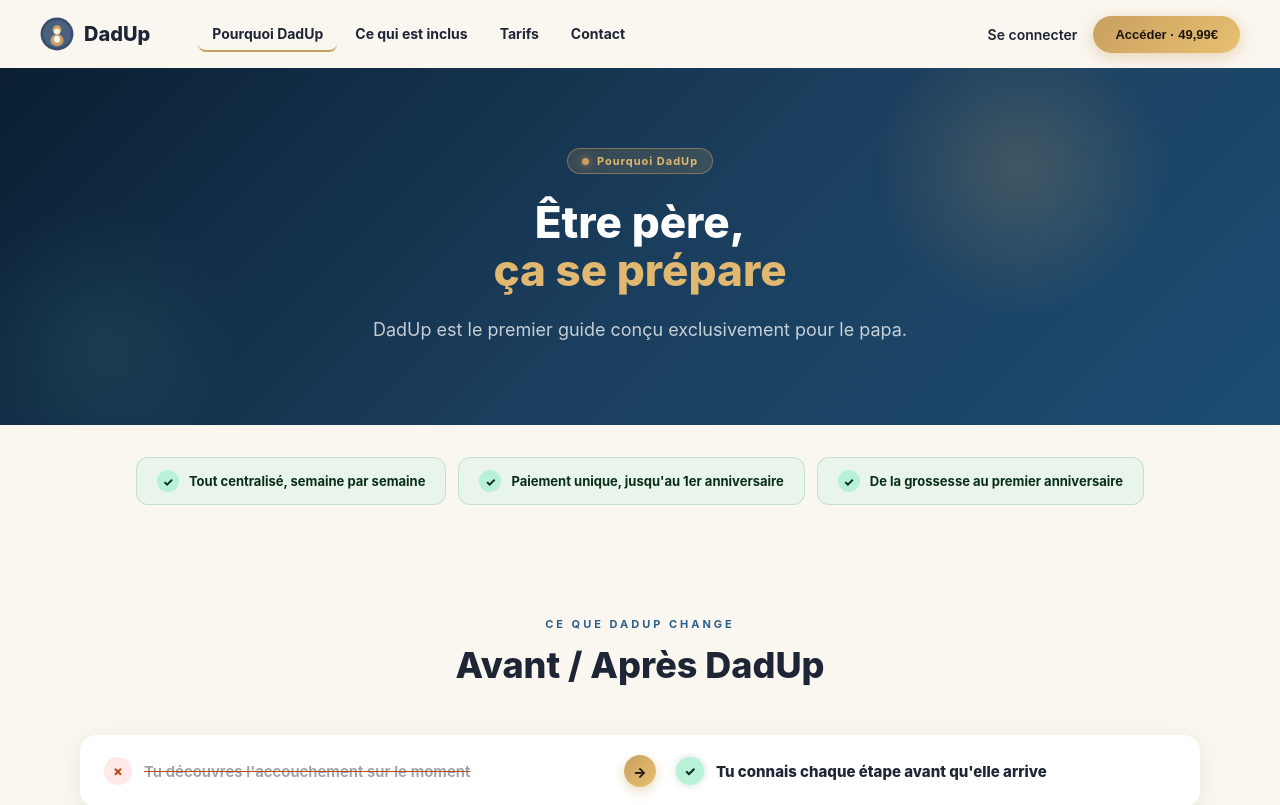
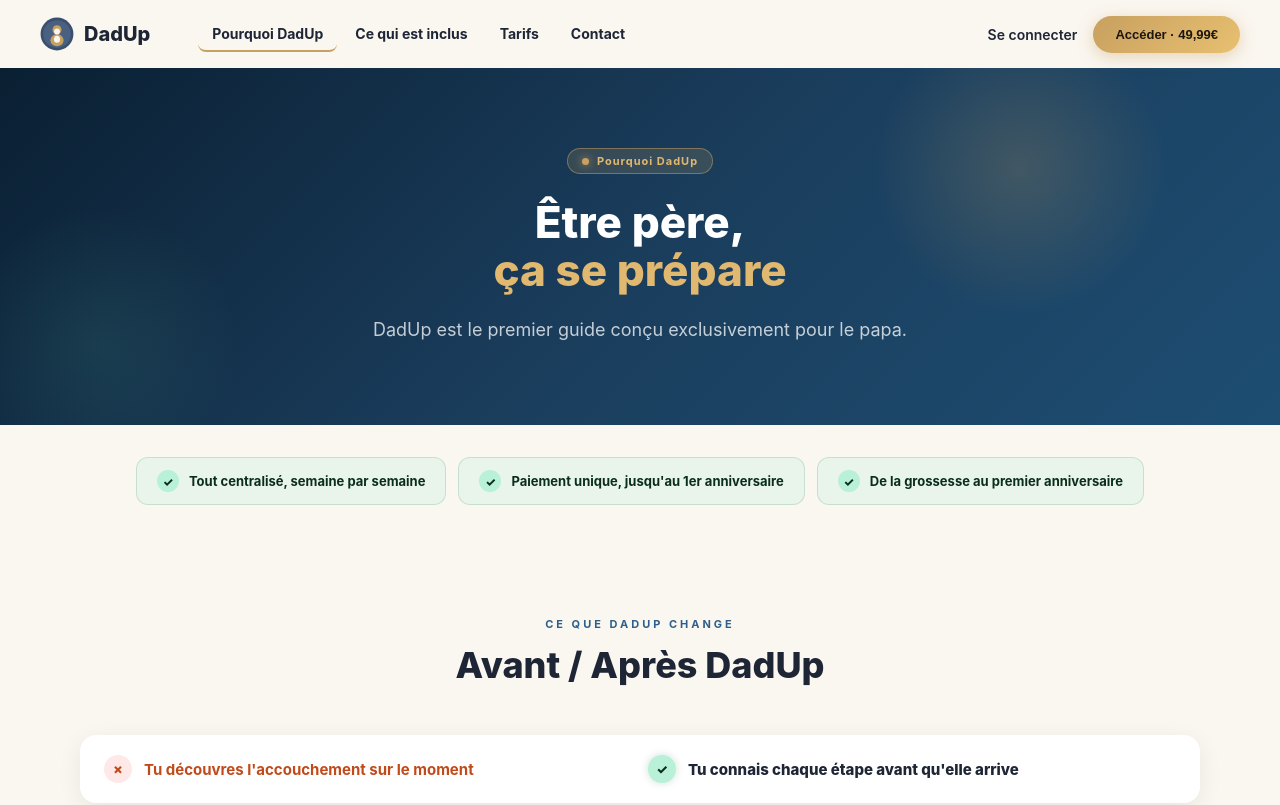
Before and after one commit to Julproject/dadup, a Next.js app: page /pourquoi in a window 1280 px wide. Shown: the top 805 px of the page. Built offline with nearby package versions, Linux system fonts and the light colour scheme.

Commit message:
Update page.tsx

```diff
--- a/app/pourquoi/page.tsx
+++ b/app/pourquoi/page.tsx
@@ -115,16 +115,14 @@ export default function PourquoiPage() {
             {sans:"Tu achètes au hasard et tu dépenses trop", avec:"Tu achètes ce qui est vraiment utile"},
             {sans:"Tu te sens spectateur plutôt qu'acteur", avec:"Tu es présent, confiant et pleinement impliqué"},
           ].map((item,i) => (
-            <div key={i} style={{background:'#fff', borderRadius:'16px', padding:'20px 24px', display:'grid', gridTemplateColumns:'1fr 40px 1fr', gap:'16px', alignItems:'center', boxShadow:'0 6px 24px rgba(0,0,0,0.07)'}}>
+            <div key={i} style={{background:'#fff', borderRadius:'16px', padding:'20px 24px', display:'grid', gridTemplateColumns:'1fr 1fr', gap:'16px', alignItems:'center', boxShadow:'0 6px 24px rgba(0,0,0,0.07)'}}>
               <div style={{display:'flex', alignItems:'center', gap:'12px'}}>
                 <div style={{width:'28px', height:'28px', borderRadius:'50%', background:'#FFE8E8', display:'flex', alignItems:'center', justifyContent:'center', flexShrink:0}}>
                   <span style={{color:'#C04A1A', fontSize:'13px', fontWeight:800}}>✗</span>
                 </div>
-                <p style={{color:'#9aa0a8', fontSize:'15px', fontWeight:600, margin:0, textDecoration:'line-through', textDecorationColor:'#C04A1A'}}>{item.sans}</p>
+                <p style={{color:'#C04A1A', fontSize:'15px', fontWeight:700, margin:0}}>{item.sans}</p>
               </div>
-              <div style={{display:'flex', alignItems:'center', justifyContent:'center'}}>
-                <div style={{width:'32px', height:'32px', borderRadius:'50%', background:'linear-gradient(135deg,#c8a060,#e8c070)', display:'flex', alignItems:'center', justifyContent:'center', boxShadow:'0 4px 12px rgba(200,160,96,0.4)', fontSize:'14px', color:'#1c1510', fontWeight:800}}>→</div>
-              </div>
+
               <div style={{display:'flex', alignItems:'center', gap:'12px'}}>
                 <div style={{width:'28px', height:'28px', borderRadius:'50%', background:'#B8F0D8', display:'flex', alignItems:'center', justifyContent:'center', flexShrink:0, boxShadow:'0 0 8px rgba(13,107,64,0.2)'}}>
                   <span style={{color:'#0A2E1A', fontSize:'13px', fontWeight:800}}>✓</span>
```
